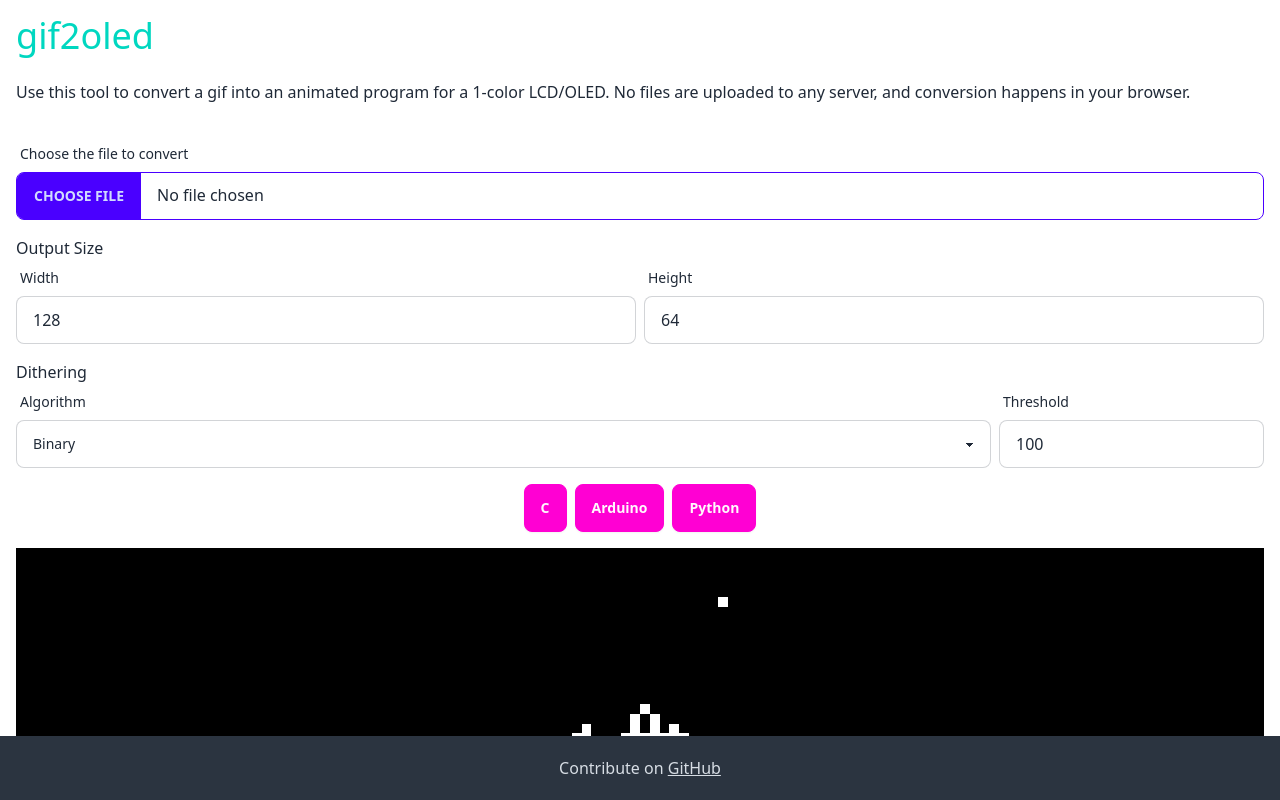
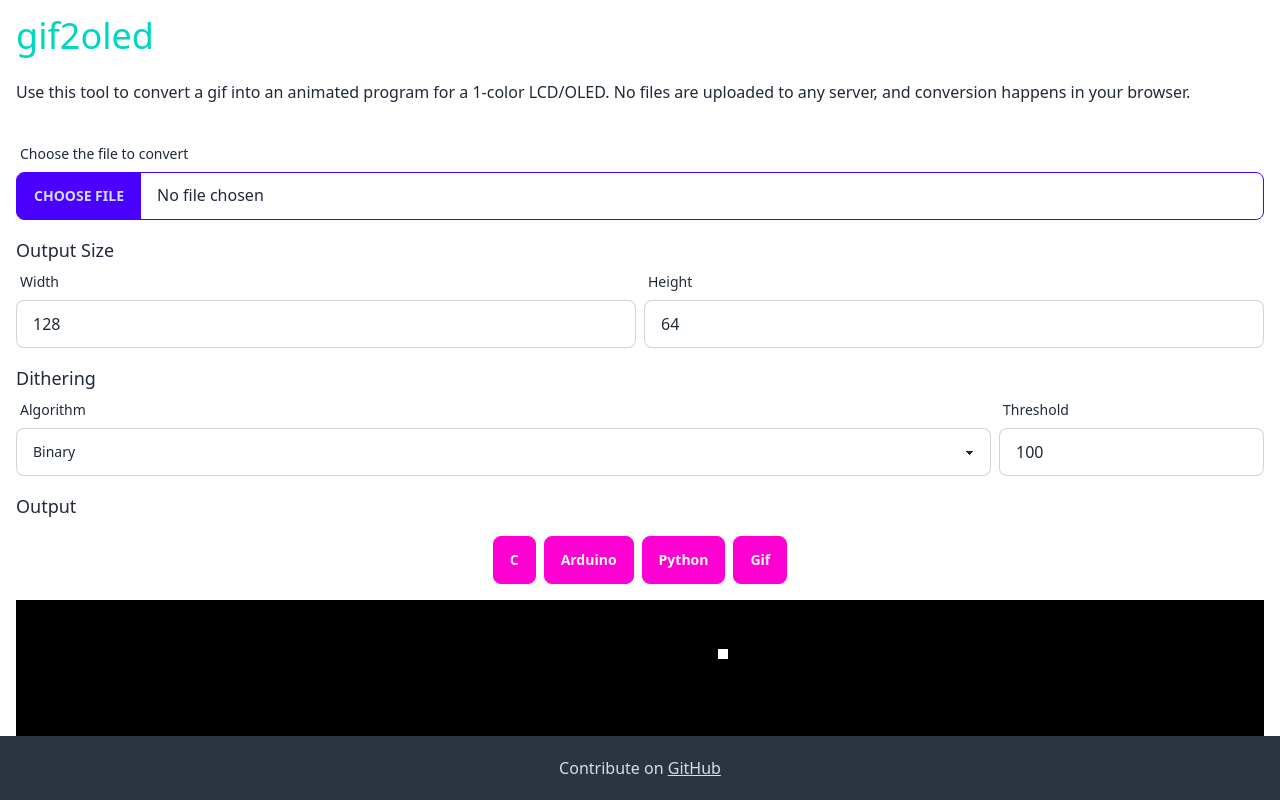
Before and after one commit to konsumer/gif2oled, a React (Vite) app: page / in a window 1280 px wide. Built offline with nearby package versions, Linux system fonts and the light colour scheme.

Commit message:
output gif

```diff
--- a/package.json
+++ b/package.json
@@ -8,7 +8,6 @@
     "build": "vite build"
   },
   "dependencies": {
-    "@react-gifs/tools": "^0.1.2",
     "gifuct-js": "^2.1.2",
     "react": "^18.2.0",
     "react-dom": "^18.2.0",
--- a/src/App.jsx
+++ b/src/App.jsx
@@ -1,4 +1,5 @@
 import { useState, useEffect, useRef } from 'react'
+
 import * as gif from './gif.js'
 import { drawImageFit, frameToByteString, download } from './utils.js'
 import dither from './dither.js'
@@ -103,6 +104,11 @@ ${imgProcessed.map(frame => `  bytearray(${frameToByteString(frame)})`).join(',\
     download(code, 'text/x-script.python', `image_${shortname}.py`)
   }
 
+  const generateGif = () => {
+    const shortname = filename.split('.')[0]
+    gif.download(imgProcessed, `${shortname}.gif`, imgOrig.delay)
+  }
+
   return (
     <div className="h-screen flex flex-col">
       <header className='p-4 h-16 flex'>
@@ -118,7 +124,7 @@ ${imgProcessed.map(frame => `  bytearray(${frameToByteString(frame)})`).join(',\
           <input onChange={handleFileChange} type="file" className="file-input file-input-bordered file-input-primary w-full" />
         </label>
 
-        <h3 className='mt-4'>Output Size</h3>
+        <h3 className='mt-4 text-lg'>Output Size</h3>
 
         <div className="flex gap-2">
           <label className="form-control grow">
@@ -136,7 +142,7 @@ ${imgProcessed.map(frame => `  bytearray(${frameToByteString(frame)})`).join(',\
           </label>
         </div>
 
-        <h3 className='mt-4'>Dithering</h3>
+        <h3 className='mt-4 text-lg'>Dithering</h3>
 
         <div className="flex gap-2">
           <label className="form-control w-full">
@@ -159,10 +165,13 @@ ${imgProcessed.map(frame => `  bytearray(${frameToByteString(frame)})`).join(',\
           </label>
         </div>
 
+        <h3 className='mt-4 text-lg'>Output</h3>
+
         <div className="flex flex-row gap-2 mt-4 justify-center">
           <button onClick={generateC} className="btn btn-secondary">C</button>
           <button onClick={generateArduino} className="btn btn-secondary">Arduino</button>
           <button onClick={generatePython} className="btn btn-secondary">Python</button>
+          <button onClick={generateGif} className="btn btn-secondary">Gif</button>
         </div>
 
         <canvas ref={r} width={width} height={height} className='w-full mt-4'></canvas>
--- a/src/gif.js
+++ b/src/gif.js
@@ -1,4 +1,6 @@
 import { parseGIF, decompressFrames } from 'gifuct-js'
+
+import GIFEncoder from './jsgif/GIFEncoder.js'
 
 // get all frames in the original image as an array of canvas
 export function process(buffer) {
@@ -26,3 +28,18 @@ export function process(buffer) {
 
   return {frames: []}
 }
+
+export function download(frames, filename='anim.gif', delay=500, repeat=0) {
+  const encoder = new GIFEncoder()
+  encoder.setRepeat(repeat)
+  encoder.setDelay(delay)
+  encoder.start()
+  for (const frame of frames) {
+    encoder.addFrame(frame.getContext("2d"))
+  }
+  encoder.finish()
+
+  // console.log(encoder.stream().getData())
+
+  encoder.download(filename)
+}
```
Also changed, not shown: 2 other files (tests, documents, lock files or other folders).
